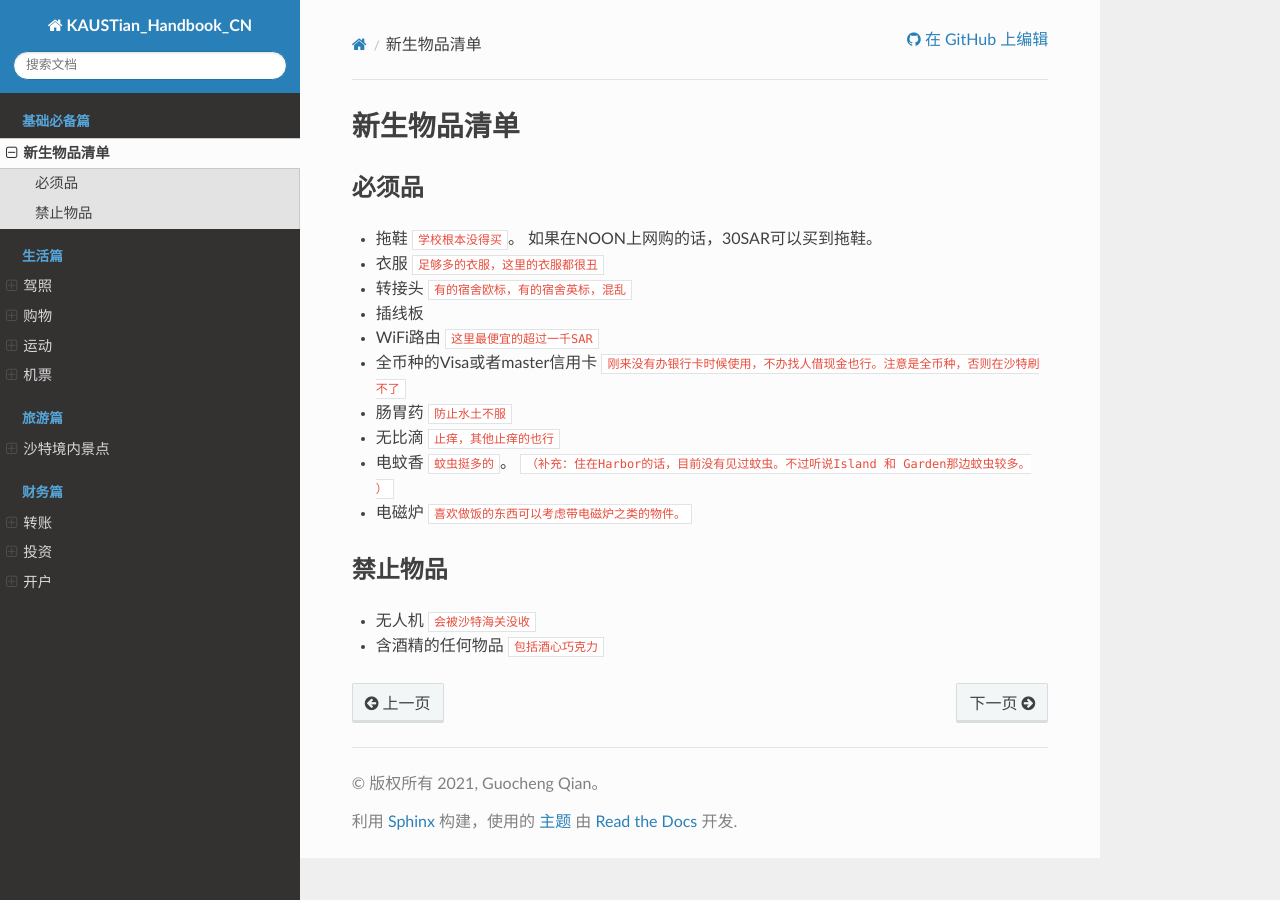
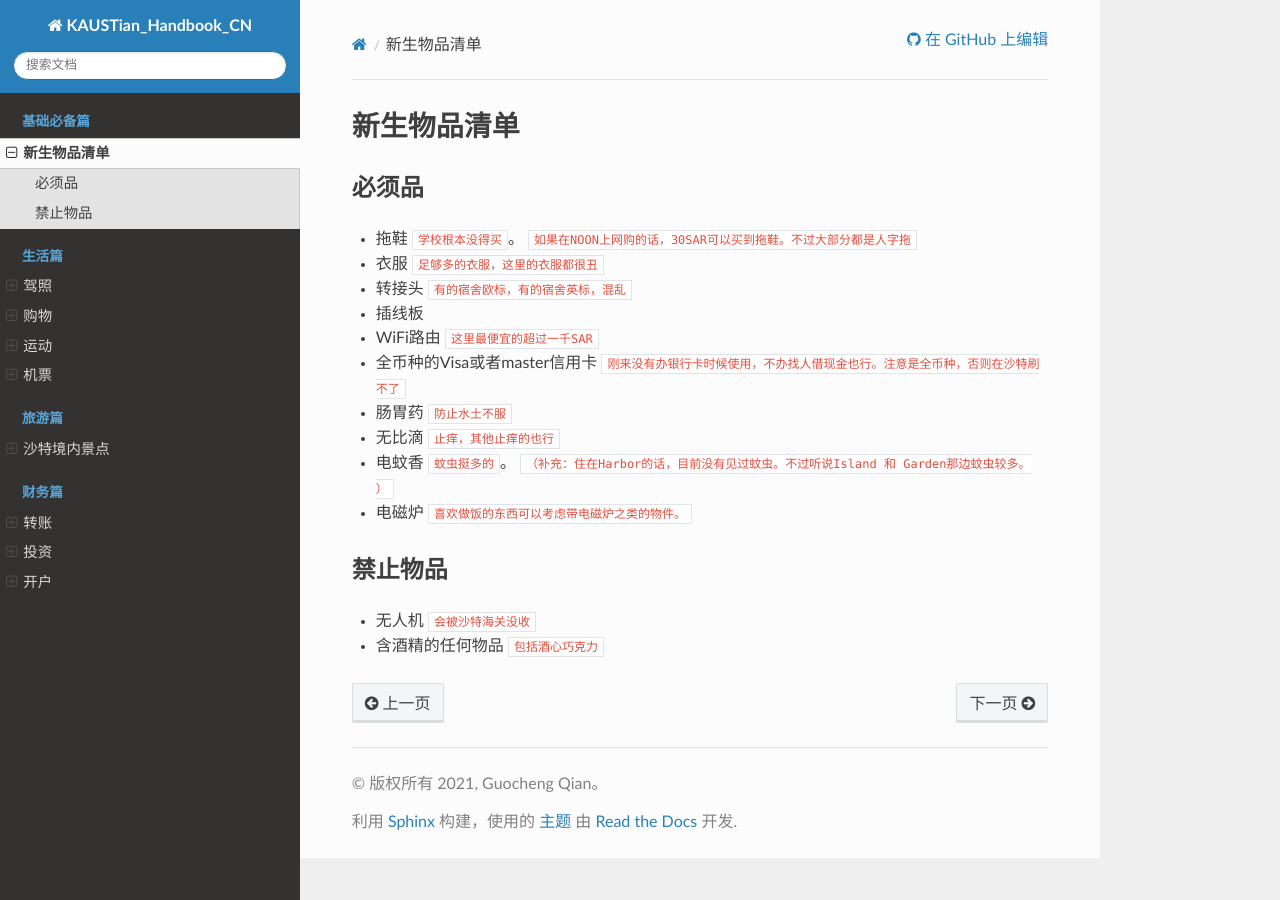
Before and after one commit to guochengqian/KAUSTian_Handbook_CN, a Sphinx documentation site: the page built from docs/content/basic/list.rst, in a window 1280 px wide. Built offline with Sphinx 7.4.7 and the Read the Docs theme 2.0.0, drawn with Linux system fonts in a browser that asks for light colours.

Commit message:
Update list.rst

```diff
--- a/docs/content/basic/list.rst
+++ b/docs/content/basic/list.rst
@@ -9,7 +9,7 @@
 
 必须品
 -------
-* 拖鞋  ``学校根本没得买``。 如果在NOON上网购的话，30SAR可以买到拖鞋。
+* 拖鞋  ``学校根本没得买``。 ``如果在NOON上网购的话，30SAR可以买到拖鞋。不过大部分都是人字拖``
 * 衣服 ``足够多的衣服，这里的衣服都很丑``
 * 转接头 ``有的宿舍欧标，有的宿舍英标，混乱``
 * 插线板
```
